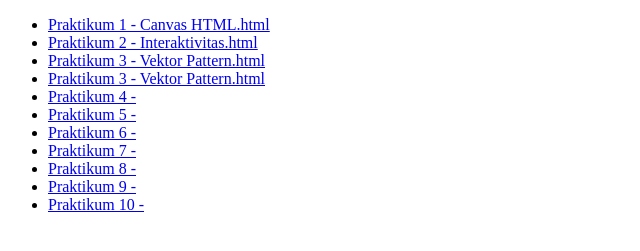
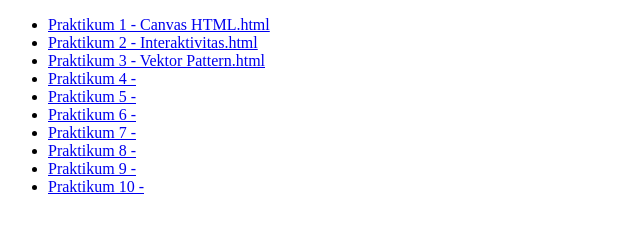
Before and after one commit to sastra1700016055/MultimediaOnline, a plain HTML site: page index.html in a window 1280 px wide. Shown: the part 181-432 px from the top of the page, without its empty margins (0-640 px from the left). Drawn offline with Linux system fonts and the light colour scheme.

Commit message:
Update index.html

```diff
--- a/index.html
+++ b/index.html
@@ -11,7 +11,6 @@
 	<li><a href="Praktikum_1_1700016055.html">Praktikum 1 - Canvas HTML.html</a></li>
 	<li><a href="Praktikum_2_1700016055.html">Praktikum 2 - Interaktivitas.html</a></li>
 	<li><a href="Praktikum_3_1700016055.html">Praktikum 3 - Vektor Pattern.html</a></li>
-	<li><a href="Praktikum_3_1700016055.html">Praktikum 3 - Vektor Pattern.html</a></li>
 	<li><a href="Praktikum_4_1700016055.html">Praktikum 4 - </a></li>
 	<li><a href="Praktikum_5_1700016055.html">Praktikum 5 - </a></li>
 	<li><a href="Praktikum_6_1700016055.html">Praktikum 6 - </a></li>
```
